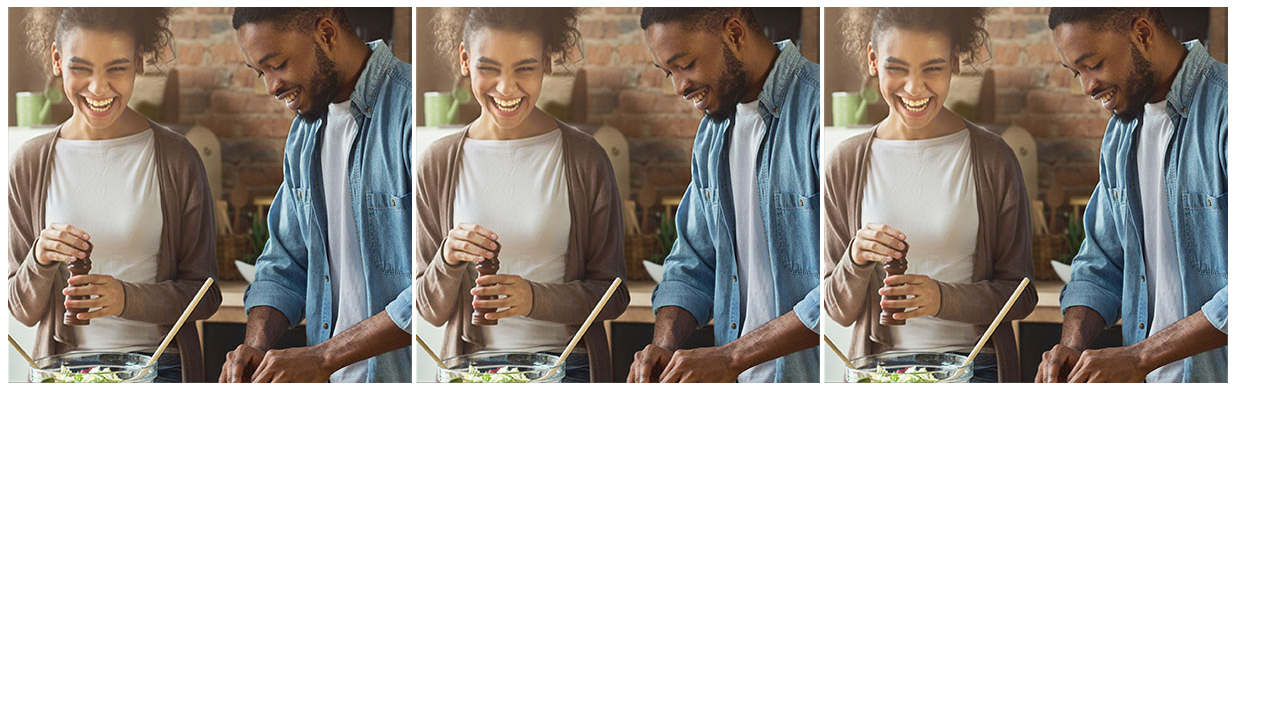
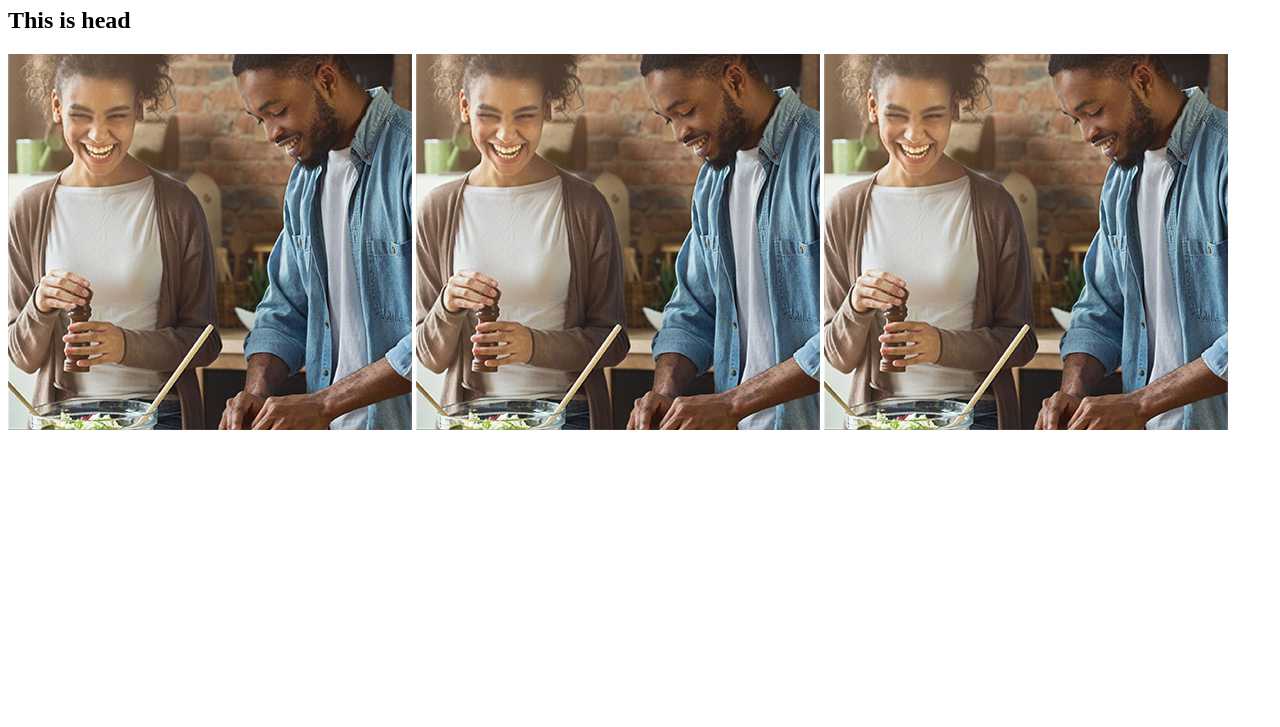
Before and after one commit to karthipasumpon/fullstackwebdev, a plain HTML site: page about.html in a window 1280 px wide. Shown: the part 73-800 px from the top of the page. Drawn offline with Linux system fonts and the light colour scheme.

Commit message:
Update about.html

```diff
--- a/about.html
+++ b/about.html
@@ -7,6 +7,7 @@
   </head>
   <body>
     <h1>This is about Page</h1>
+    <h2>This is head</h2>
 
     <img src="images/programs-improvement.jpg" alt="" />
 
```
